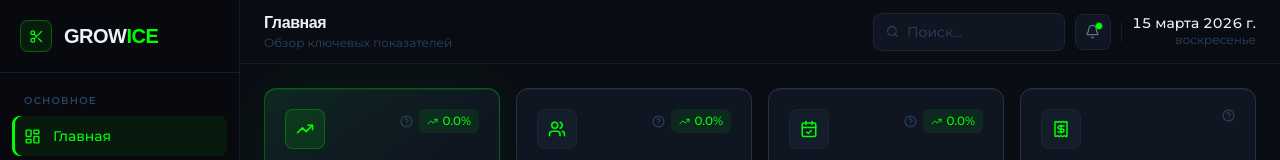
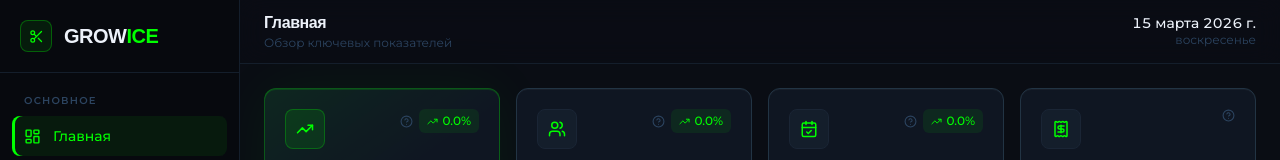
Before and after one commit to ss-twize/claudecodegrowice, a Next.js app: page / in a window 1280 px wide. Shown: the top 160 px of the page. Built offline with nearby package versions, Linux system fonts and the light colour scheme; no server answers; the database is empty; a web font is replaced by a local one.

Commit message:
Remove header search and notifications

```diff
--- a/components/layout/Header.tsx
+++ b/components/layout/Header.tsx
@@ -1,6 +1,4 @@
 "use client";
-
-import { Bell, Search } from "lucide-react";
 
 interface HeaderProps {
   title: string;
@@ -10,8 +8,6 @@ interface HeaderProps {
 export default function Header({ title, subtitle }: HeaderProps) {
   return (
     <header className="h-16 border-b border-[#141E2B] bg-[#0A0D14]/90 backdrop-blur-md flex items-center justify-between px-6 sticky top-0 z-40">
-
-      {/* Title */}
       <div>
         <h1 className="text-[#EDF2FA] font-semibold text-base font-unbounded leading-tight tracking-tight">
           {title}
@@ -21,30 +17,6 @@ export default function Header({ title, subtitle }: HeaderProps) {
         )}
       </div>
 
-      {/* Controls */}
-      <div className="flex items-center gap-2.5">
-
-        {/* Search */}
-        <div className="flex items-center gap-2 bg-[#0F1622] border border-[#1A2535] rounded-lg px-3 py-2 w-48 focus-within:border-[#223444] transition-colors">
-          <Search size={13} className="text-[#2C4460] flex-shrink-0" />
-          <input
-            type="text"
-            placeholder="Поиск..."
-            className="bg-transparent text-sm text-[#EDF2FA] placeholder-[#2C4460] outline-none w-full"
-          />
-        </div>
-
-        {/* Notifications */}
-        <button className="relative w-9 h-9 rounded-lg bg-[#0F1622] border border-[#1A2535] flex items-center justify-center hover:border-[#223444] transition-colors group">
-          <Bell size={15} className="text-[#5E7488] group-hover:text-[#8299B4] transition-colors" />
-          {/* Online indicator */}
-          <span className="absolute top-2 right-2 w-1.5 h-1.5 bg-[#00FF00] rounded-full pulse-green" />
-        </button>
-
-        {/* Divider */}
-        <div className="w-px h-5 bg-[#141E2B]" />
-
-        {/* Date */}
       <div className="text-right">
         <p className="text-[#EDF2FA] text-sm font-medium leading-none tabular-nums">
           {new Date().toLocaleDateString("ru-RU", { day: "numeric", month: "long", year: "numeric" })}
@@ -53,7 +25,6 @@ export default function Header({ title, subtitle }: HeaderProps) {
           {new Date().toLocaleDateString("ru-RU", { weekday: "long" })}
         </p>
       </div>
-      </div>
     </header>
   );
 }
```
Lines whose indentation alone changed are shown as unchanged.
